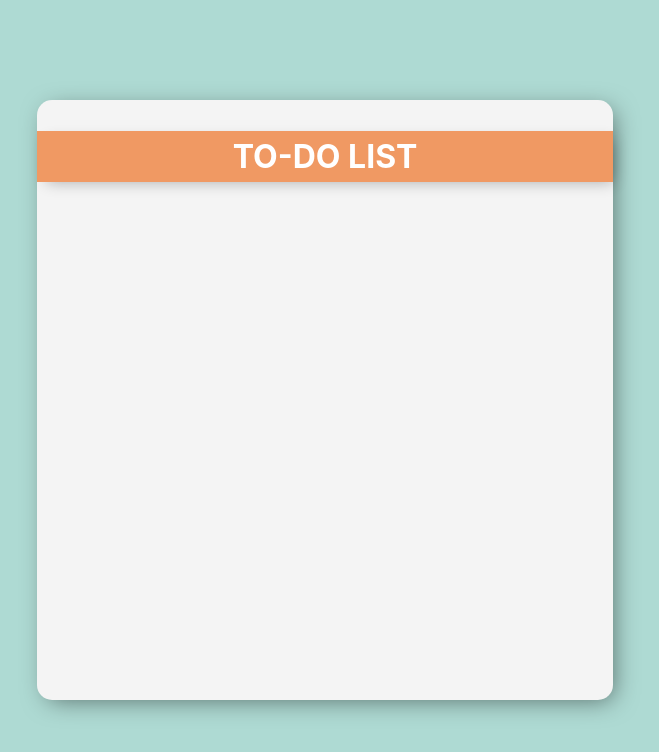
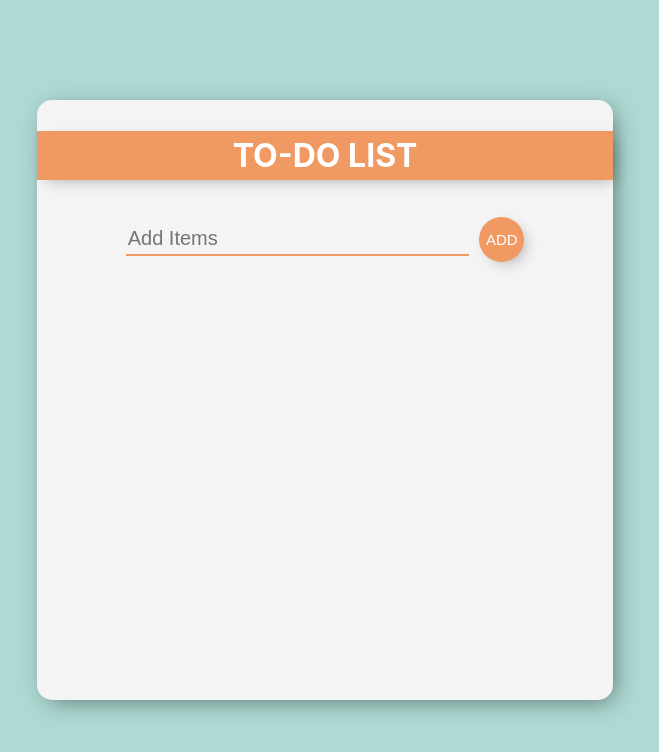
Before and after one commit to pesto-students/p3-shashank-HarshitPatel95, a React (Create React App) app in the folder Week-9/todo-list/: page / in a window 1280 px wide. Shown: the top 752 px of the page, without its empty margins (315-974 px from the left). Built offline with nearby package versions, Linux system fonts and the light colour scheme.

Commit message:
create add item form for todo list

```diff
--- a/Week-9/todo-list/src/App.css
+++ b/Week-9/todo-list/src/App.css
@@ -31,7 +31,37 @@
 .App .todo-div .todo-header h1 {
   color: var(--white-color);
   background: var(--sandy-brown-color);
-  padding: 6px;
+  padding: 5px;
+  box-shadow: 5px 5px 15px -5px rgba(0, 0, 0, 0.3);
+}
+
+.App .todo-div .todo-add-form form {
+  padding: 5px;
+}
+
+.App .todo-div .todo-add-form form input {
+  text-align: left;
+  height: 30px;
+  background: transparent;
+  outline: none;
+  border: none;
+  border-bottom: 2px solid var(--sandy-brown-color);
+  font-size: 20px;
+  font-weight: 500;
+  width: 60%;
+}
+
+.App .todo-div .todo-add-form form button {
+  height: 45px;
+  width: 45px;
+  border-radius: 50%;
+  border: none;
+  outline: none;
+  border-color: transparent;
+  background-color: var(--sandy-brown-color);
+  color: var(--white-color);
+  font-size: 15px;
+  margin-left: 10px;
   box-shadow: 5px 5px 15px -5px rgba(0, 0, 0, 0.3);
 }
 
--- /dev/null
+++ b/Week-9/todo-list/src/components/AddItemForm.jsx
@@ -0,0 +1,23 @@
+import React, { useState } from "react";
+
+const AddItemForm = () => {
+  const [inputItem, setInputItem] = useState("");
+
+  return (
+    <div className="todo-add-form">
+      <form>
+        <input
+          type="text"
+          placeholder="Add Items"
+          value={inputItem}
+          onChange={(event) => {
+            setInputItem(event.target.value);
+          }}
+        />
+        <button>ADD</button>
+      </form>
+    </div>
+  );
+};
+
+export default AddItemForm;
--- a/Week-9/todo-list/src/components/ToDoContainer.jsx
+++ b/Week-9/todo-list/src/components/ToDoContainer.jsx
@@ -1,10 +1,12 @@
 import React from "react";
 import ToDoHeader from "./ToDoHeader";
+import AddItemForm from "./AddItemForm";
 
 const ToDoContainer = () => {
   return (
     <div className="todo-div">
       <ToDoHeader />
+      <AddItemForm />
     </div>
   );
 };
```
